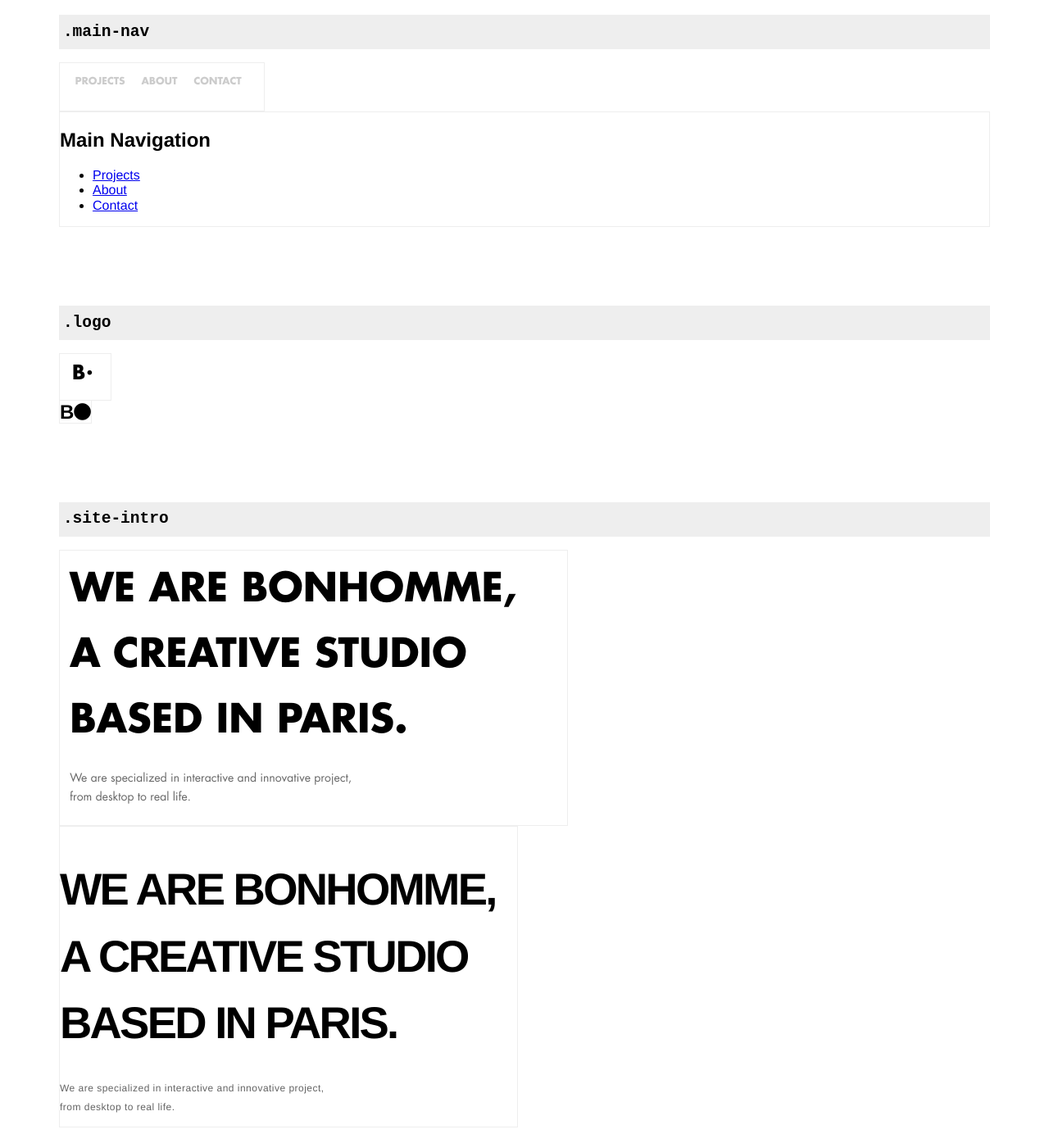
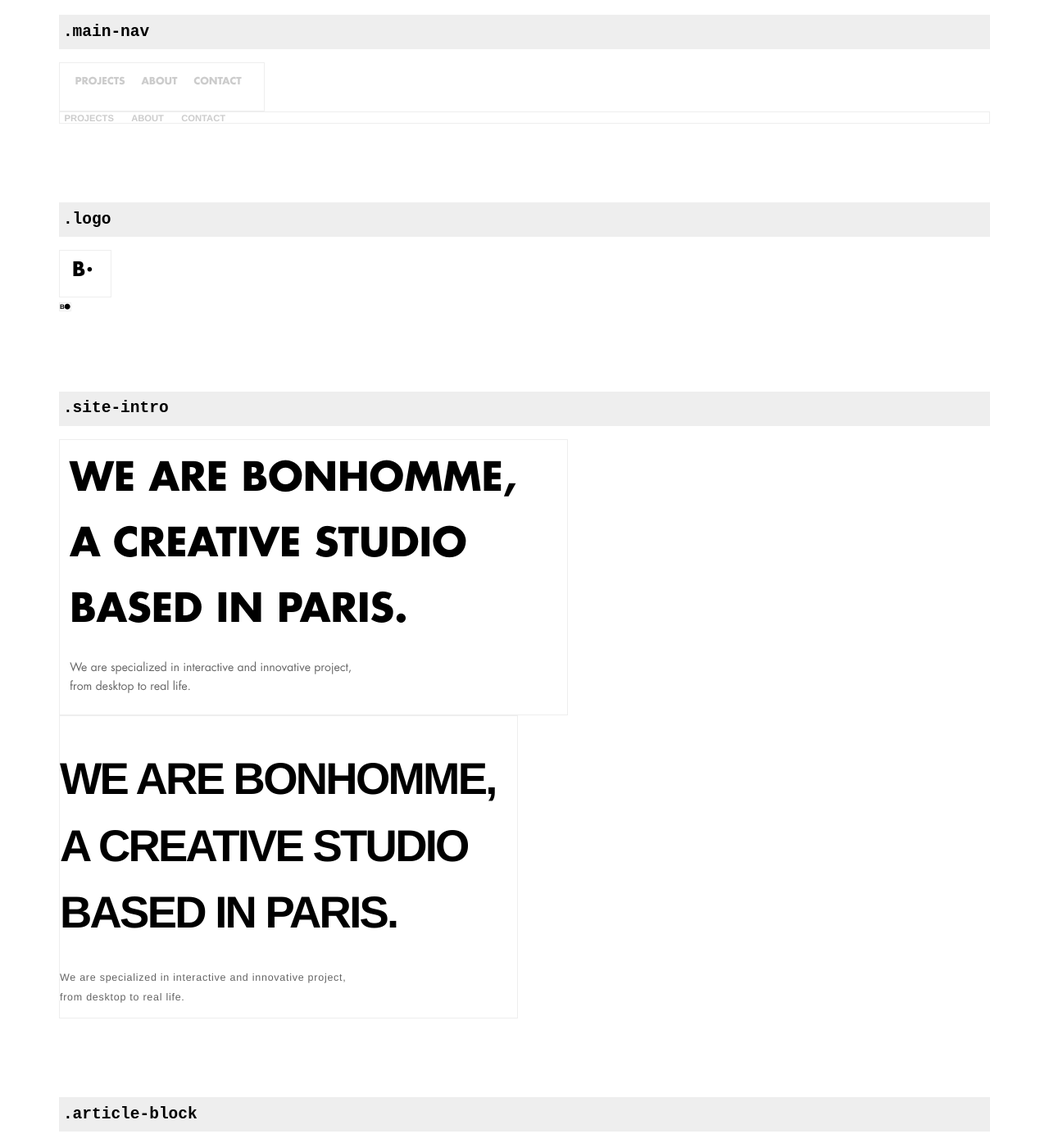
Before and after one commit to lindseygiaquinto/casestudy-bonhommeparis, a website: page app/modules.html in a window 1280 px wide. Shown: the part 104-1488 px from the top of the page at 82% size. Drawn offline with nearby package versions, Linux system fonts and the light colour scheme; files that its build step writes are made by us from their sources.

Commit message:
styling main-nav & site-intro modules

```diff
--- a/app/modules.html
+++ b/app/modules.html
@@ -37,7 +37,7 @@
       <h2>.main-nav</h2>
       <img class="sample-image" src="images/modules/main-nav.png" alt="Main Nav">
 
-      <nav class="main nav">
+      <nav class="main-nav">
         <h2>Main Navigation</h2>
           <ul>
             <li><a href="#">Projects</a></li>
--- a/app/styles/_logo.scss
+++ b/app/styles/_logo.scss
@@ -2,7 +2,7 @@
 
 .logo {
 	text-decoration: none;
-	font-size: 1.5em;
+	font-size: 0.5em;
 	font-weight: 900;
 	color: $black;
 	  &:hover {
--- a/app/styles/_main-nav.scss
+++ b/app/styles/_main-nav.scss
@@ -0,0 +1,31 @@
+// main-nav.scss
+
+.main-nav {
+	text-transform: uppercase;
+	font-weight: 900;
+	font-size: 0.7em;
+
+	h2 {
+	@include visuallyhidden;
+	}
+	ul {
+	  @include clearfix;
+	  margin: 0;
+	  padding: 0;
+	  list-style-type: none;
+	}
+	li {
+	  float: left;
+	  margin-right: 0.9em;
+	  padding: 0 0.5em;
+	}
+	a {
+	color: $gray-lightest;
+	text-decoration: none;
+	padding: 0.5em 0em;
+	display: inline block;
+	&:hover {
+	    color: $gray-light;
+	  }
+	}
+}
--- a/app/styles/_site-intro.scss
+++ b/app/styles/_site-intro.scss
@@ -11,11 +11,11 @@
 	margin-bottom: 0.5em;
 	}
 	.tagline {
-	max-width: 28em;
+	max-width: 29em;
 	color: $gray-light;
-	font-size: 0.75em;
+	font-size: 0.78em;
 	font-weight: lighter;
 	line-height: 1.9;
-	letter-spacing: 0.04em;
+	letter-spacing: 0.06em;
 	}
 }
--- a/app/styles/_variables.scss
+++ b/app/styles/_variables.scss
@@ -8,3 +8,4 @@ $white: #fff;
 $black: #000000;
 $gray-light: #646464;
 $gray-lighter: #eee;
+$gray-lightest: #CCCCCC;
--- a/app/styles/main.scss
+++ b/app/styles/main.scss
@@ -1,6 +1,7 @@
 // main.scss
 
 @import "variables";
+@import "mixins";
 @import "globals";
 
 // modules
```
Also changed, not shown: app/styles/_mixins.scss (line endings or trailing spaces).
